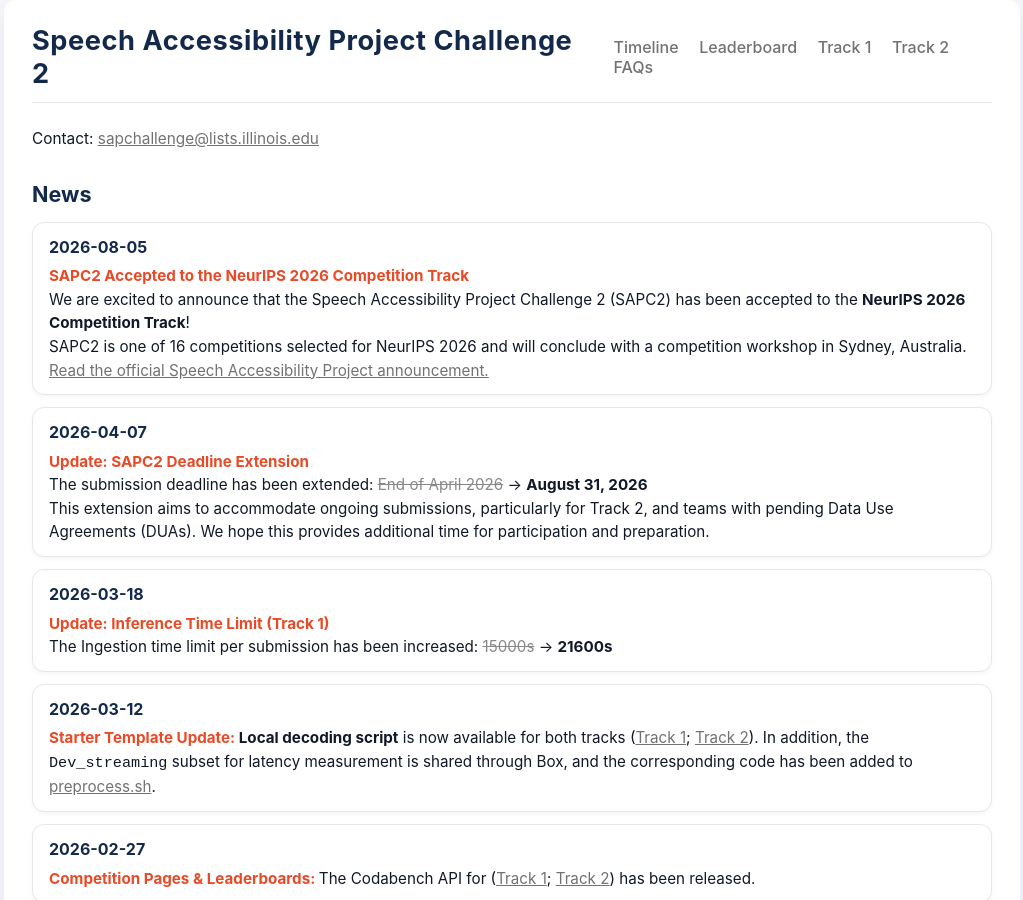
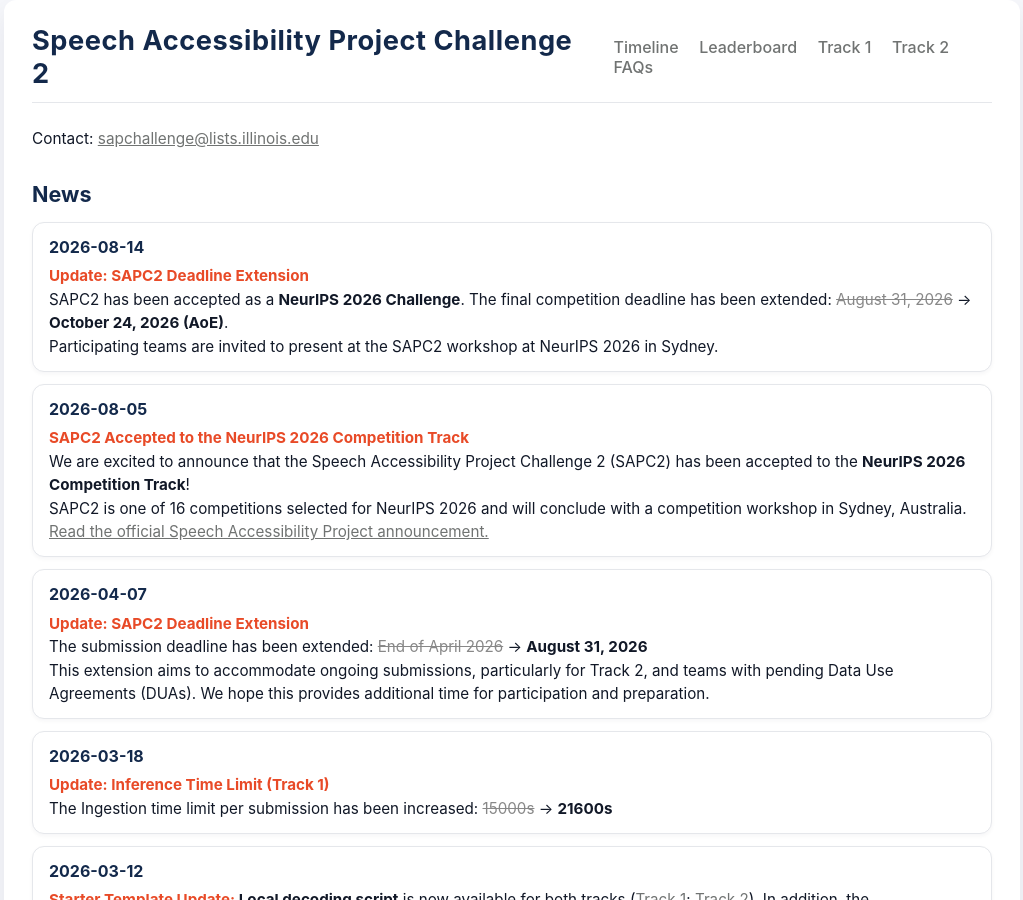
Before and after one commit to xiuwenz2/SAPC2-website, a Jekyll site: the page built from index.md, in a window 1280 px wide and 900 px high. Shown: the whole window, without its empty margins (128-1151 px from the left). Built offline with Jekyll 4.4.1, drawn with Linux system fonts in a browser that asks for light colours.

Commit message:
Add news update for SAPC2 deadline extension
Added news item about SAPC2 deadline extension and workshop invitation.

```diff
--- a/index.md
+++ b/index.md
@@ -14,6 +14,18 @@ hero_meta: >
 ## News
 
 <div class="news-list">
+
+<div class="news-item">
+  <div class="news-date">2026-08-14</div>
+  <div class="news-text">
+    <strong><span style="color: #E84A27;">Update: SAPC2 Deadline Extension</span></strong><br>
+    SAPC2 has been accepted as a <strong>NeurIPS 2026 Challenge</strong>.
+    The final competition deadline has been extended:
+    <s style="color: #888;">August 31, 2026</s> →
+    <strong>October 24, 2026 (AoE)</strong>.<br>
+    Participating teams are invited to present at the SAPC2 workshop at NeurIPS 2026 in Sydney.
+  </div>
+</div>
 
 <div class="news-item">
   <div class="news-date">2026-08-05</div>
```
